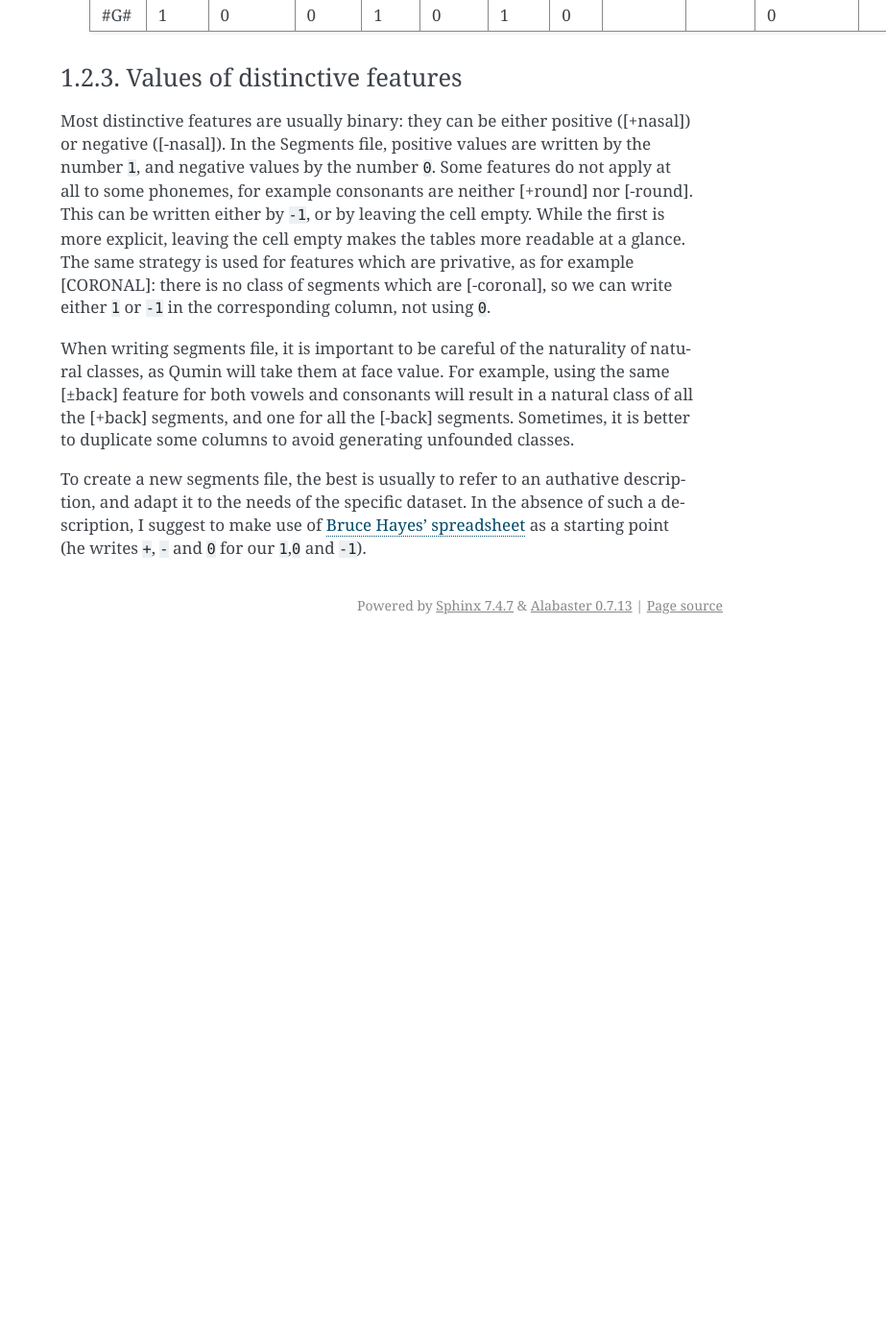
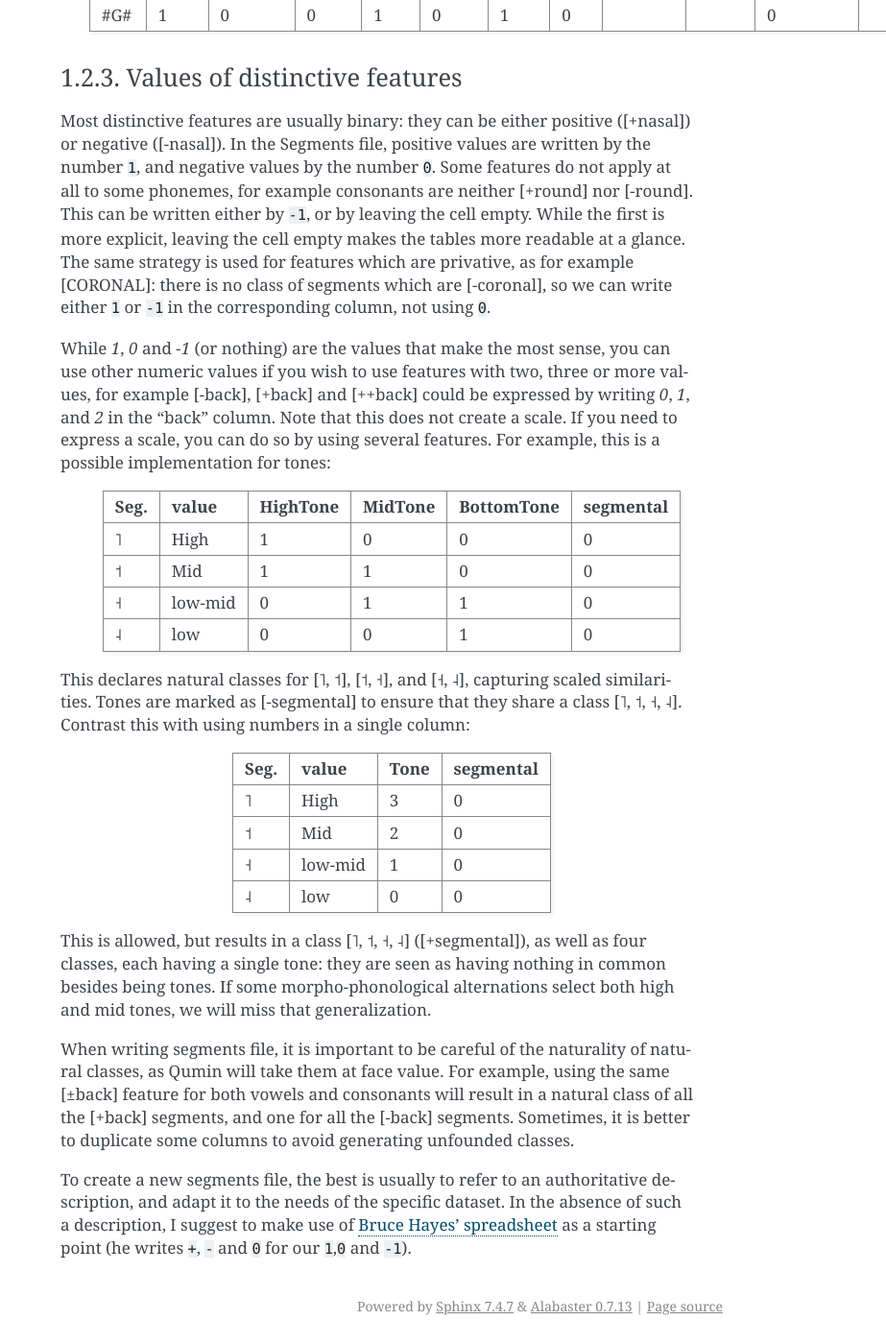
Before and after one commit to XachaB/Qumin, a Sphinx documentation site: the page built from sphinx/data_tutorial.rst, in a window 1280 px wide and 1400 px high, scrolled down 5918 px. Shown: the whole window at 96% size, without its empty margins (357-1280 px from the left). Built offline with Sphinx 7.4.7, drawn with Linux system fonts in a browser that asks for light colours; before the commit the page ends 6588 px from its top, so only the background shows below that.

Commit message:
update to data tutorial

```diff
--- a/sphinx/data_tutorial.rst
+++ b/sphinx/data_tutorial.rst
@@ -191,6 +191,32 @@ Values of distinctive features
 
 Most distinctive features are usually binary: they can be either positive ([+nasal]) or negative ([-nasal]). In the Segments file, positive values are written by the number ``1``, and negative values by the number ``0``. Some features do not apply at all to some phonemes, for example consonants are neither [+round] nor [-round]. This can be written either by ``-1``, or by leaving the cell empty. While the first is more explicit, leaving the cell empty makes the tables more readable at a glance. The same strategy is used for features which are privative, as for example [CORONAL]: there is no class of segments which are [-coronal], so we can write either ``1`` or ``-1`` in the corresponding column, not using ``0``.
 
+While `1`, `0` and `-1` (or nothing) are the values that make the most sense, you can use other numeric values if you wish to use features with two, three or more values, for example [-back], [+back] and [++back] could be expressed by writing `0`, `1`, and `2` in the "back" column. Note that this does not create a scale. If you need to express a scale, you can do so by using several features. For example, this is a possible implementation for tones:
+
+
+  ==== ======= ========== ========== =========== ============
+  Seg.  value   HighTone   MidTone    BottomTone    segmental
+  ==== ======= ========== ========== =========== ============
+  ˥     High      1         0             0           0
+  ˦     Mid       1         1             0           0
+  ˧    low-mid    0         1             1           0
+  ˨     low       0         0             1           0
+  ==== ======= ========== ========== =========== ============
+
+This declares natural classes for [˥, ˦], [˦, ˧], and [˧, ˨], capturing scaled similarities. Tones are marked as [-segmental] to ensure that they share a class [˥, ˦, ˧, ˨]. Contrast this with using numbers in a single column:
+
+
+  ==== ======= ========== ============
+  Seg.  value   Tone        segmental
+  ==== ======= ========== ============
+  ˥     High      3            0
+  ˦     Mid       2            0
+  ˧    low-mid    1            0
+  ˨     low       0            0
+  ==== ======= ========== ============
+
+This is allowed, but results in a class [˥, ˦, ˧, ˨] ([+segmental]), as well as four classes, each having a single tone: they are seen as having nothing in common besides being tones. If some morpho-phonological alternations select both high and mid tones, we will miss that generalization.
+
 When writing segments file, it is important to be careful of the naturality of natural classes, as Qumin will take them at face value. For example, using the same [±back] feature for both vowels and consonants will result in a natural class of all the [+back] segments, and one for all the [-back] segments. Sometimes, it is better to duplicate some columns to avoid generating unfounded classes.
 
-To create a new segments file, the best is usually to refer to an authative description, and adapt it to the needs of the specific dataset. In the absence of such a description, I suggest to make use of `Bruce Hayes’ spreadsheet <https://linguistics.ucla.edu/people/hayes/120a/index.htm#features>`__ as a starting point (he writes ``+``, ``-`` and ``0`` for our ``1``,\ ``0`` and ``-1``).
+To create a new segments file, the best is usually to refer to an authoritative description, and adapt it to the needs of the specific dataset. In the absence of such a description, I suggest to make use of `Bruce Hayes’ spreadsheet <https://linguistics.ucla.edu/people/hayes/120a/index.htm#features>`__ as a starting point (he writes ``+``, ``-`` and ``0`` for our ``1``,\ ``0`` and ``-1``).
```
